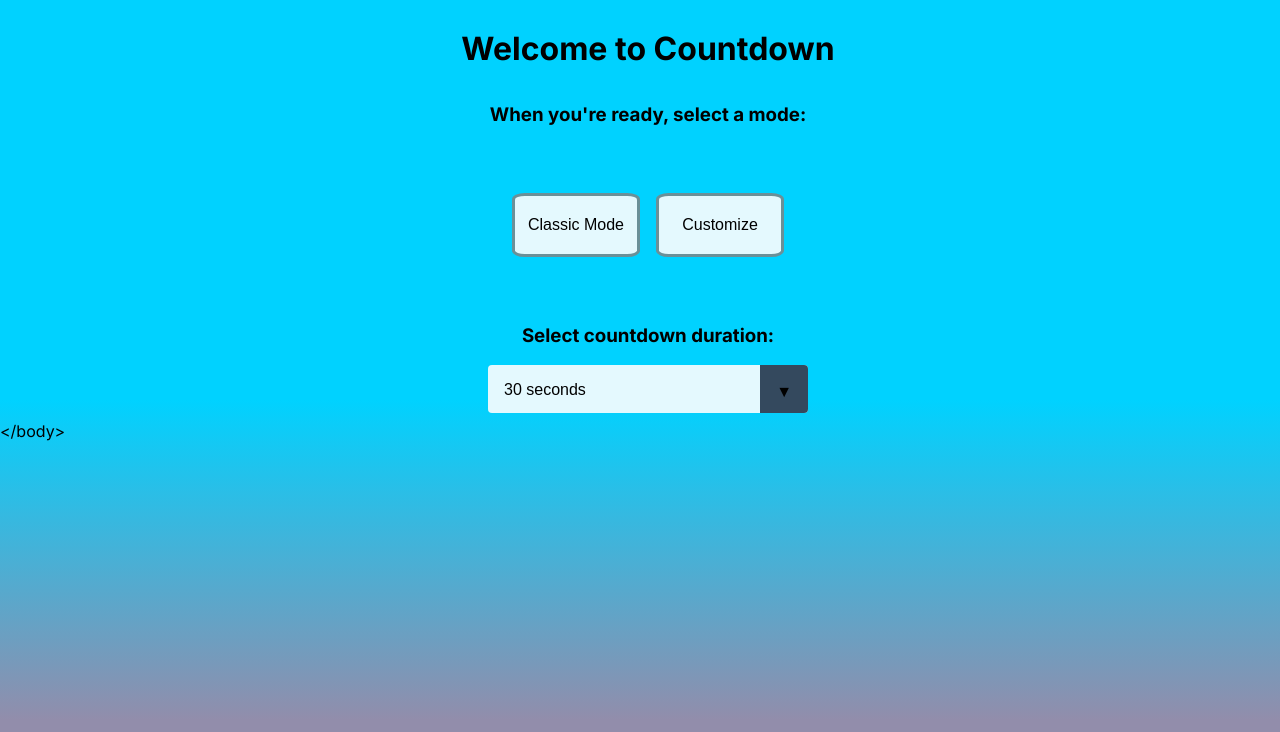
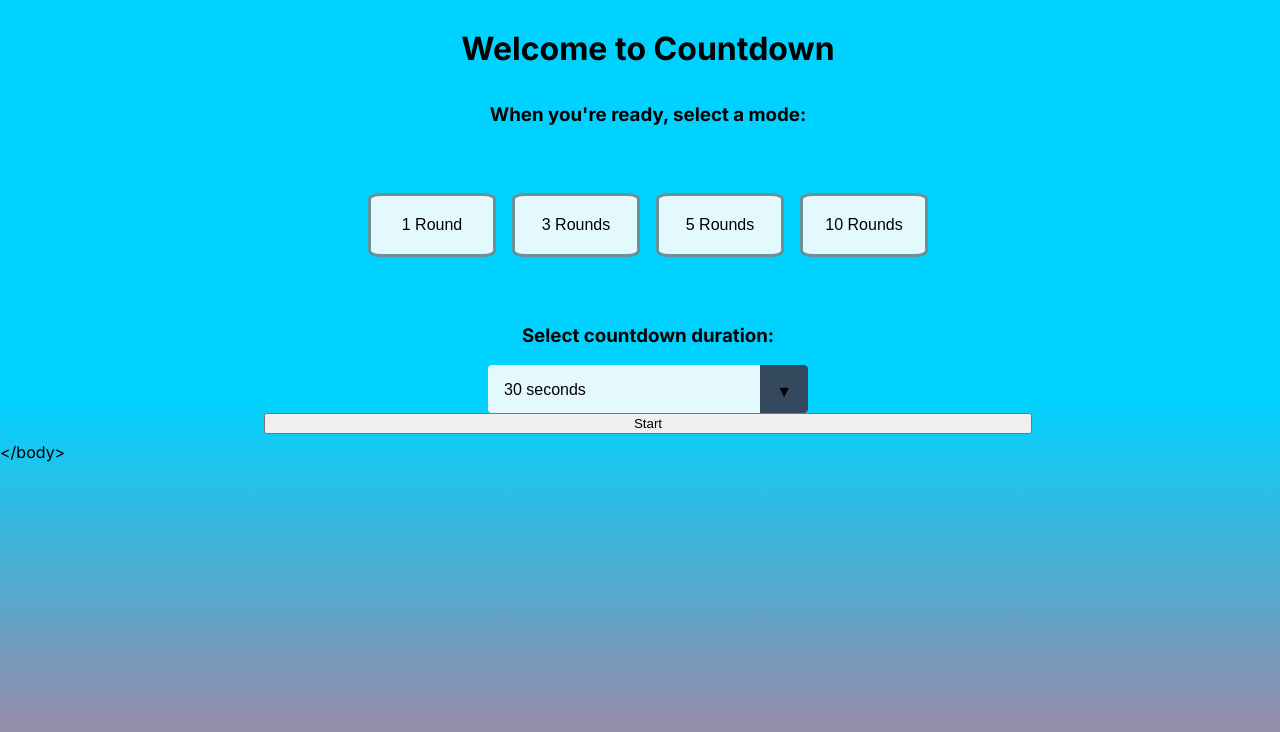
Before and after one commit to atakankaya1/Countdown-Game-Clone, a React (Vite) app in the folder bat/: page / in a window 1280 px wide. Shown: the top 732 px of the page. Built offline with nearby package versions, Linux system fonts and the light colour scheme.

Commit message:
PickNumber page added

```diff
--- a/bat/src/App.jsx
+++ b/bat/src/App.jsx
@@ -7,6 +7,7 @@ import EndGame from './assets/EndGame'
 import Solutions from './assets/Solutions'
 import logo from "./assets/countdown-log.png"
 import Alert from './assets/Alert'
+import PickNumber from './assets/PickNumber'
 
 const BASE_HOST = "http://localhost:8080/api/game"
 
@@ -45,6 +46,8 @@ function App() {
   const [alertSub, setAlertSub] = useState(false)
   const [alertDiv, setAlertDiv] = useState(false)
   const [showAlert, setShowAlert] = useState(false)
+  const [maxRounds, setMaxRounds] = useState(1)
+  const [numberPicked, setNumberPicked] = useState(false)
 
   //fetch Request
 
@@ -92,7 +95,7 @@ function App() {
           console.error('Error fetching data:', error)
         })
     }
-  }, [start, selectedMode, exactSolution])
+  }, [numberPicked, selectedMode, exactSolution])
 
   /* if we want score to be display when there is only one number left.
   useEffect(() => {
@@ -362,7 +365,8 @@ function App() {
 
   function handleStartGame(mode) {
     setSelectedMode(mode)
-    setStart(true)
+    setNumberPicked(true)
+
   }
 
   function handleStartSeconds(duration){
@@ -387,6 +391,15 @@ function App() {
     setAlertDiv(false)
   }
 
+  function rounds(round){
+    setMaxRounds(round)
+  }
+
+  function startBtn(){
+    setNumberPicked(false)
+    setStart(true)
+  }
+
 
 
   return (
@@ -394,11 +407,16 @@ function App() {
       {!start ?
 
        <StartGame
-          onStartGame={handleStartGame}
+          rounds={rounds}
           duration={handleStartSeconds}
           iniSecond={seconds}
+          startBtn={startBtn}
         /> :
-
+          !numberPicked ?
+        <PickNumber
+          onStartGame={handleStartGame}
+        />
+        :
         <div className="main">
         <div className= {showAlert ? 'alert' : "alert-hidden"}>
           <Alert
--- /dev/null
+++ b/bat/src/assets/PickNumber.jsx
@@ -0,0 +1,42 @@
+import React from 'react'
+
+function PickNumber({ onStartGame}) {
+
+    const customModes = (
+        <div className="mode-select">
+            <button className="mode-btn" onClick={() => onStartGame("easy")}>
+                Easy
+            </button>
+            <button className="mode-btn" onClick={() => onStartGame("easy")}>
+                1 Large
+            </button>
+            <button className="mode-btn" onClick={() => onStartGame("easy")}>
+                2 Large
+            </button>
+            <button className="mode-btn" onClick={() => onStartGame("easy")}>
+                3 Large
+            </button>
+            <button className="mode-btn" onClick={() => onStartGame("easy")}>
+                4 Large
+            </button>
+            <button className="mode-btn" onClick={() => onStartGame("easy")}>
+                6 Small
+            </button>
+            <button className="mode-btn" onClick={() => onStartGame("easy")}>
+                Random
+            </button>
+            <button className="mode-btn" id="back" onClick={() => setCustom(false)}>
+                Go Back
+            </button>
+        </div>
+    )
+
+
+  return (
+    <div className="start-main">
+        {customModes}
+    </div>
+  )
+}
+
+export default PickNumber
--- a/bat/src/assets/StartPage.jsx
+++ b/bat/src/assets/StartPage.jsx
@@ -1,36 +1,19 @@
-import React, { useState } from 'react'
+import React from 'react'
 
-function StartGame({ onStartGame, duration, iniSecond }) {
-    const [custom, setCustom] = useState(false)
-    function customGame(){
-        setCustom(true)
-    }
+function StartGame({ duration, iniSecond, rounds, startBtn }) {
 
-    const customModes = (
+
+    const roundsSelect = (
         <div className="mode-select">
-            <button className="mode-btn" onClick={() => onStartGame("easy")}>
-                Easy
+            <button className="mode-btn" onClick={() => rounds(1)}>
+                1 Round
             </button>
-            <button className="mode-btn" onClick={() => onStartGame("easy")}>
-                1 Large
-            </button>
-            <button className="mode-btn" onClick={() => onStartGame("easy")}>
-                2 Large
-            </button>
-            <button className="mode-btn" onClick={() => onStartGame("easy")}>
-                3 Large
-            </button>
-            <button className="mode-btn" onClick={() => onStartGame("easy")}>
-                4 Large
-            </button>
-            <button className="mode-btn" onClick={() => onStartGame("easy")}>
-                6 Small
-            </button>
-            <button className="mode-btn" onClick={() => onStartGame("easy")}>
-                Random
-            </button>
-            <button className="mode-btn" id="back" onClick={() => setCustom(false)}>
-                Go Back
+            <button className="mode-btn" onClick={() => rounds(3)}>
+                3 Rounds
+            </button><button className="mode-btn" onClick={() => rounds(5)}>
+                5 Rounds
+            </button><button className="mode-btn" onClick={() => rounds(10)}>
+                10 Rounds
             </button>
         </div>
     )
@@ -40,20 +23,7 @@ function StartGame({ onStartGame, duration, iniSecond }) {
     <div className="start-main">
       <h1>Welcome to Countdown</h1>
       <h3>When you're ready, select a mode:</h3>
-      {!custom ? (
-                <div className="mode-select">
-                    <button className="mode-btn" onClick={() => onStartGame("normal")}>
-                        Classic Mode
-                    </button>
-                    <button className="mode-btn" onClick={customGame}>
-                        Customize
-                    </button>
-                </div>
-            ) : (
-                customModes
-            )}
-
-
+        {roundsSelect}
       <h3>Select countdown duration:</h3>
       <div className='select'>
         <select  value={iniSecond} onChange={(e) => duration(Number(e.target.value))}>
@@ -64,6 +34,8 @@ function StartGame({ onStartGame, duration, iniSecond }) {
         </select>
       </div>
 
+      <button onClick={startBtn}>Start</button>
+
 
 
     </div>
```
